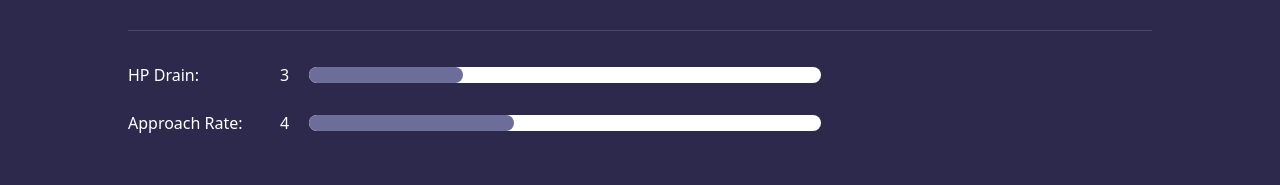
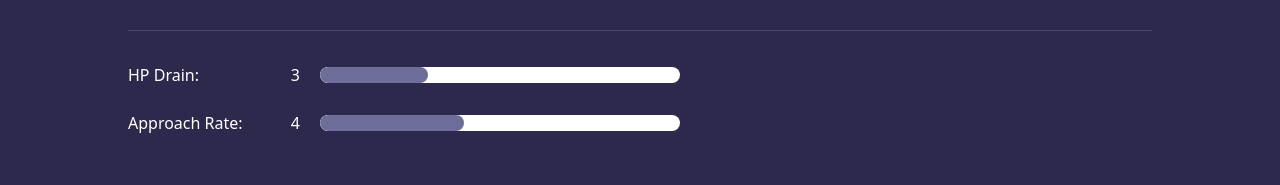
Before and after one commit to GelzoneXUnsas/Ongawa-React-Frontend, a React (Vite) app: page /beatmaplisting/1 in a window 1280 px wide. Shown: the part 507-692 px from the top of the page. Built offline with nearby package versions, Linux system fonts and the light colour scheme; no server answers; a web font is replaced by a local one; what aws-amplify would draw is missing.

Commit message:
feat: add global leaderboard and polish meter styling on beatmap page

```diff
--- a/src/pages/BeatmapPage/BeatmapPage.jsx
+++ b/src/pages/BeatmapPage/BeatmapPage.jsx
@@ -51,6 +51,15 @@ export default function BeatmapPage() {
       setCurrentDifficultyData(beatmap.difficulties[diff]);
     }
   }
+
+  // Mock leaderboard data for the specific beatmap
+  const leaderboardData = [
+    { rank: 1, player: "Techno Maestro", score: "100,000" },
+    { rank: 2, player: "Be4tM4ster", score: "98,947" },
+    { rank: 3, player: "QuestCompoSer", score: "98,234" },
+    { rank: 4, player: "sOnicH4rmony", score: "98,123" },
+    { rank: 5, player: "melodicexplorer94", score: "97,351" }
+  ];
 
   // If beatmap is not found
   if (!beatmap) {
@@ -192,15 +201,15 @@ export default function BeatmapPage() {
             {/* HP Drain section */}
             <div className="flex items-center gap-2">
               <span className="font-medium w-36">HP Drain:</span>
-              <span className="font-medium mr-3">{currentDifficultyData.hpDrain}</span>
-              <ProgressBar value={currentDifficultyData.hpDrain} max={10} />
+              <span className="font-medium mr-3 w-5 text-right">{currentDifficultyData.hpDrain}</span>
+              <Meter value={currentDifficultyData.hpDrain} max={10} />
             </div>
 
             {/* Approach Rate section */}
             <div className="flex items-center gap-2">
               <span className="font-medium w-36">Approach Rate:</span>
-              <span className="font-medium mr-3">{currentDifficultyData.approachRate}</span>
-              <ProgressBar value={currentDifficultyData.approachRate} max={10} />
+              <span className="font-medium mr-3 w-5 text-right">{currentDifficultyData.approachRate}</span>
+              <Meter value={currentDifficultyData.approachRate} max={10} />
             </div>
           </div>
         </div>
@@ -239,18 +248,46 @@ export default function BeatmapPage() {
             </div>
           </div>
         </div>
+
+        {/* Global Leaderboard */}
+        <div className="mb-12 mt-20">
+          <h4 className="font-bold mb-4">Global Leaderboard:</h4>
+          <div className="w-full h-[400px] overflow-y-auto no-scrollbar">
+            {/* Table Head */}
+            <div className="grid grid-cols-12 gap-4 py-3 px-4 border-t border-b text-sm sticky top-0 z-10">
+              <div className="col-span-2 text-left text-gray-300 text-base">Rank</div>
+              <div className="col-span-7 text-left text-gray-300 text-base">Player</div>
+              <div className="col-span-3 text-right text-gray-300 text-base">Score</div>
+            </div>
+
+            {/* Table Rows */}
+            {leaderboardData.map((entry) => (
+              <div
+                key={entry.rank}
+                className="grid grid-cols-12 gap-4 py-3 px-4 items-center"
+              >
+                <div className="col-span-2 flex items-center text-white font-medium">
+                  <span className="text-xs">#</span>
+                  <span>{entry.rank}</span>
+                </div>
+                <div className="col-span-7 text-yellow-accent font-medium">{entry.player}</div>
+                <div className="col-span-3 text-right text-white">{entry.score}</div>
+              </div>
+            ))}
+          </div>
+        </div>
       </div>
     </div>
   );
 };
 
 // Helper Components
-const ProgressBar = ({ value, max }) => {
+const Meter = ({ value, max }) => {
   const percentage = (value / max) * 100;
   return (
-    <div className="w-50 bg-white rounded-full h-4">
+    <div className="w-[360px] bg-white rounded-full h-4 overflow-hidden">
       <div
-        className="bg-light-purple rounded-full h-4"
+        className="bg-light-purple h-full rounded-full transition-all duration-300 ease-in-out"
         style={{ width: `${percentage}%` }}
       ></div>
     </div>
```
